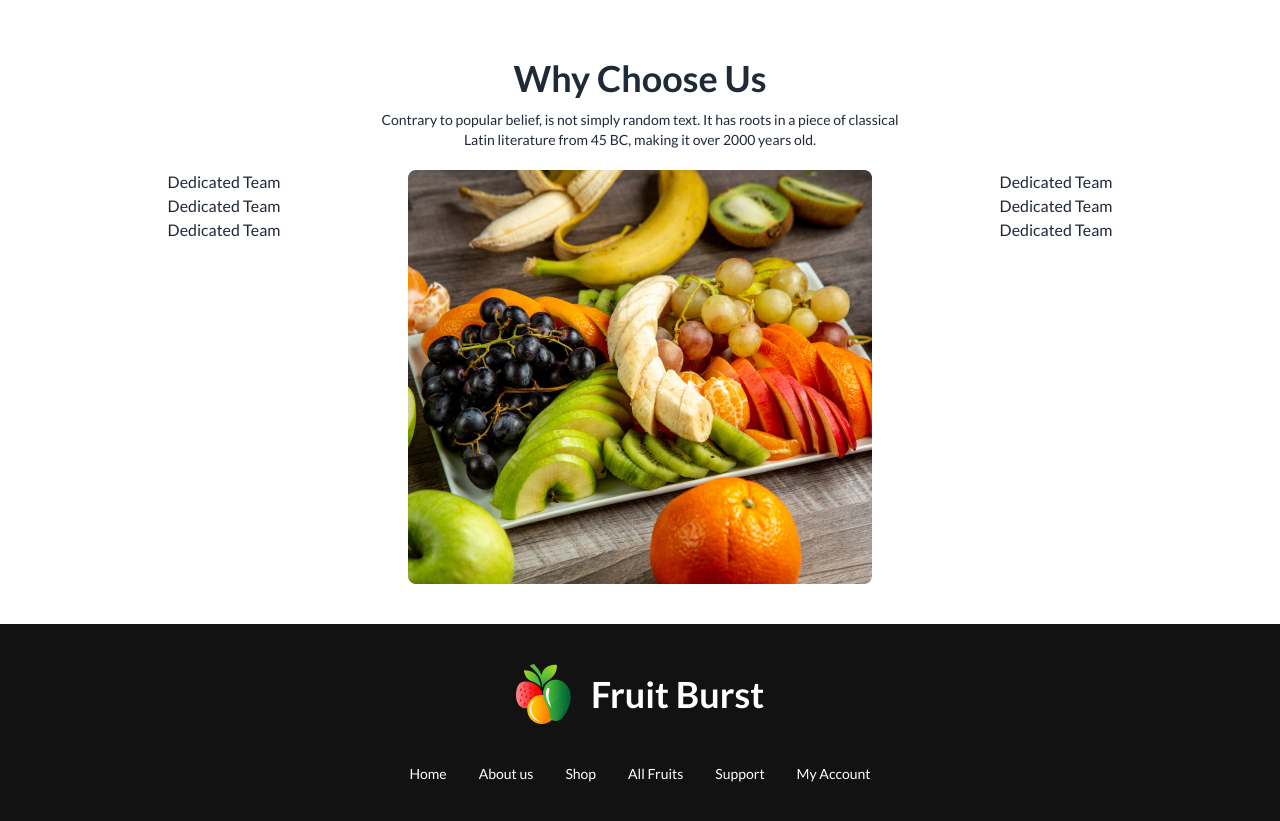
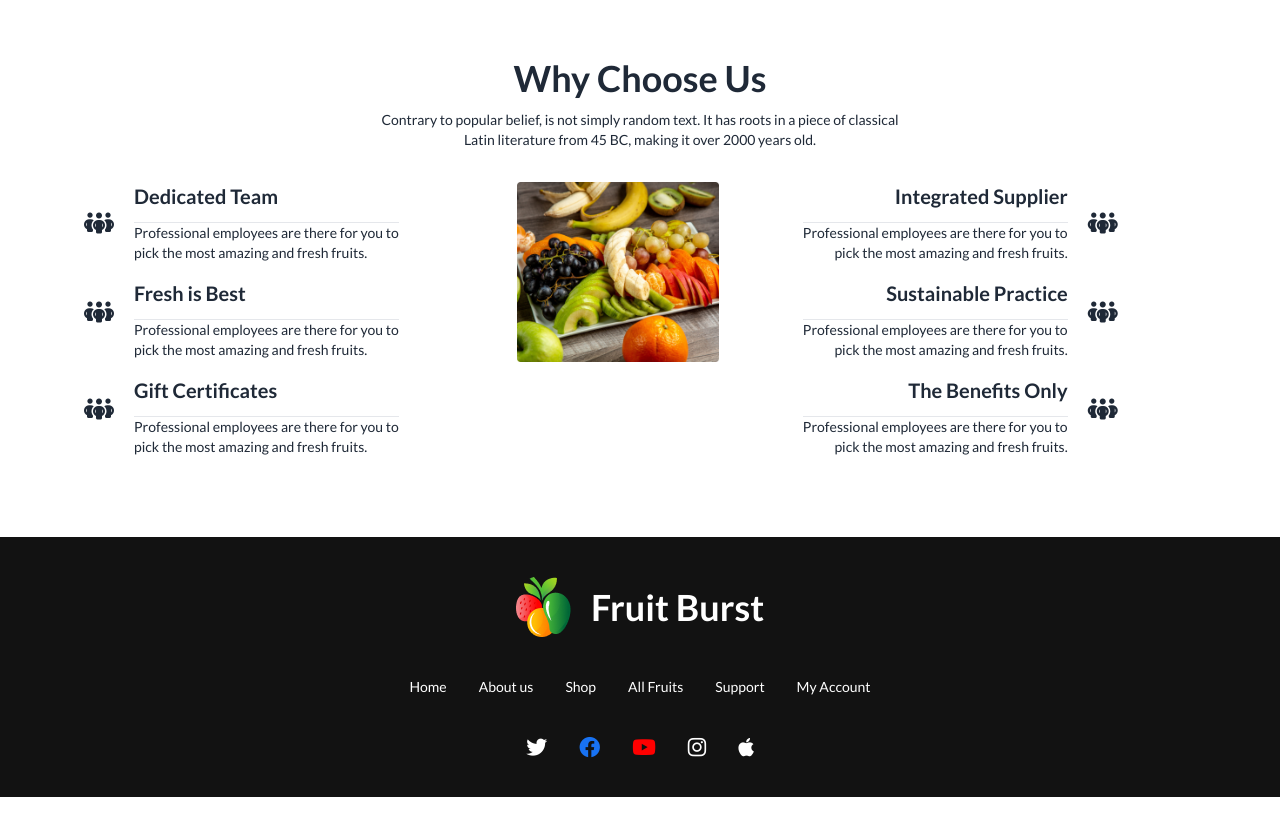
Before and after one commit to Kamrul8043/Assignment-3, a plain HTML site: page index.html in a window 1280 px wide. Shown: the part 2546-3367 px from the top of the page. After the commit the page ends 3343 px from the top, so only its background shows below. Drawn offline with nearby package versions, Linux system fonts and the light colour scheme.

Commit message:
chooses section complete

```diff
--- a/index.html
+++ b/index.html
@@ -273,22 +273,70 @@
         </div>
       </section>
       <!-- Why Choose Us -->
-      <section class="py-10 px-10">
+      <section class="py-10 px-16">
         <h2 class="text-4xl text-center font-bold mb-3">Why Choose Us</h2>
         <p class="text-sm text-center">Contrary to popular belief, is not simply random text. It has roots in a piece of classical <br> Latin literature from 45 BC, making it over 2000 years old.</p>
-        <div class="flex flex-col lg:flex-row justify-evenly mt-5">
-          <div>
-            <h4>Dedicated Team</h4>
-            <h4>Dedicated Team</h4>
-            <h4>Dedicated Team</h4>
+        <div class="flex flex-col lg:flex-row gap-5 justify-evenly mt-8">
+          <!-- start site -->
+          <div class="ml-5 items-start mb-10">
+             <div class="inline-flex gap-5 justify-between items-center">
+              <a><i class="fa-solid fa-people-group fa-xl"></i></a>
+            <div>
+              <h4 class="text-xl font-bold mb-3 text-start">Dedicated Team</h4>
+             <hr>
+              <p class="text-start text-sm w-66">Professional employees are there for you to<br> pick  the most amazing and fresh fruits.</p>
+            </div>
+             </div>
+             <div class="inline-flex gap-5 justify-between items-center">
+              <a><i class="fa-solid fa-people-group fa-xl"></i></a>
+            <div>
+              <h4 class="text-xl font-bold mt-4 mb-3 text-start">Fresh is Best</h4>
+             <hr>
+              <p class="text-start text-sm w-66">Professional employees are there for you to<br> pick  the most amazing and fresh fruits.</p>
+            </div>
+             </div>
+             <div class="inline-flex gap-5 justify-between items-center">
+              <a><i class="fa-solid fa-people-group fa-xl"></i></a>
+            <div>
+              <h4 class="text-xl font-bold mt-4 mb-3 text-start">Gift Certificates</h4>
+             <hr>
+              <p class="text-start text-sm w-66">Professional employees are there for you to<br> pick  the most amazing and fresh fruits.</p>
+            </div>
+             </div>
           </div>
-          <div>
-            <img src="images/whychoose1.png" alt="">
+          <!-- image site -->
+          <div class="items-center">
+            <img class=" w-[464px]" src="images/whychoose1.png" alt="">
           </div>
-          <div>
-            <h4>Dedicated Team</h4>
-            <h4>Dedicated Team</h4>
-            <h4>Dedicated Team</h4>
+          <!-- ending site -->
+          <div class="items-end ml-16">
+            <div class="inline-flex gap-5 justify-between items-center ">
+
+            <div>
+              <h4 class="text-xl font-bold mb-3 text-right">Integrated Supplier</h4>
+             <hr>
+              <p class="text-right text-sm">Professional employees are there for you to<br> pick  the most amazing and fresh fruits.</p>
+            </div>
+            <a><i class="fa-solid fa-people-group fa-xl"></i></a>
+             </div>
+             <div class="inline-flex gap-5 justify-between items-center ">
+
+              <div>
+                <h4 class="text-xl font-bold mt-4 mb-3 text-right">Sustainable Practice</h4>
+               <hr>
+                <p class="text-right text-sm">Professional employees are there for you to<br> pick  the most amazing and fresh fruits.</p>
+              </div>
+              <a><i class="fa-solid fa-people-group fa-xl"></i></a>
+               </div>
+               <div class="inline-flex gap-5 justify-between items-center ">
+
+                <div>
+                  <h4 class="text-xl font-bold mt-4 mb-3 text-right">The Benefits Only</h4>
+                 <hr>
+                  <p class="text-right text-sm">Professional employees are there for you to<br> pick  the most amazing and fresh fruits.</p>
+                </div>
+                <a><i class="fa-solid fa-people-group fa-xl"></i></a>
+                 </div>
           </div>
         </div>
       </section>
```
Also changed, not shown: images/twitter (1) 1.svg (deleted).
